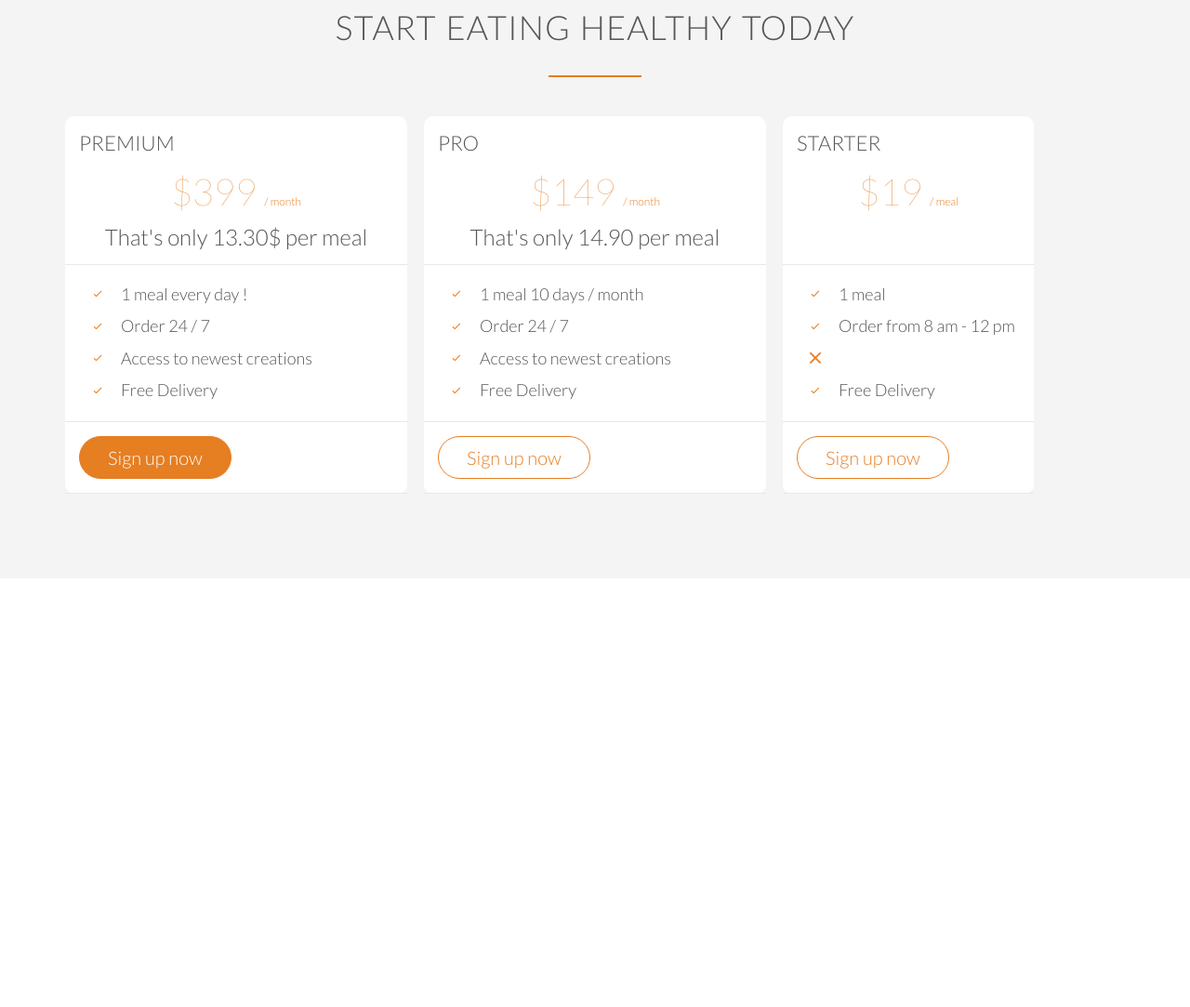
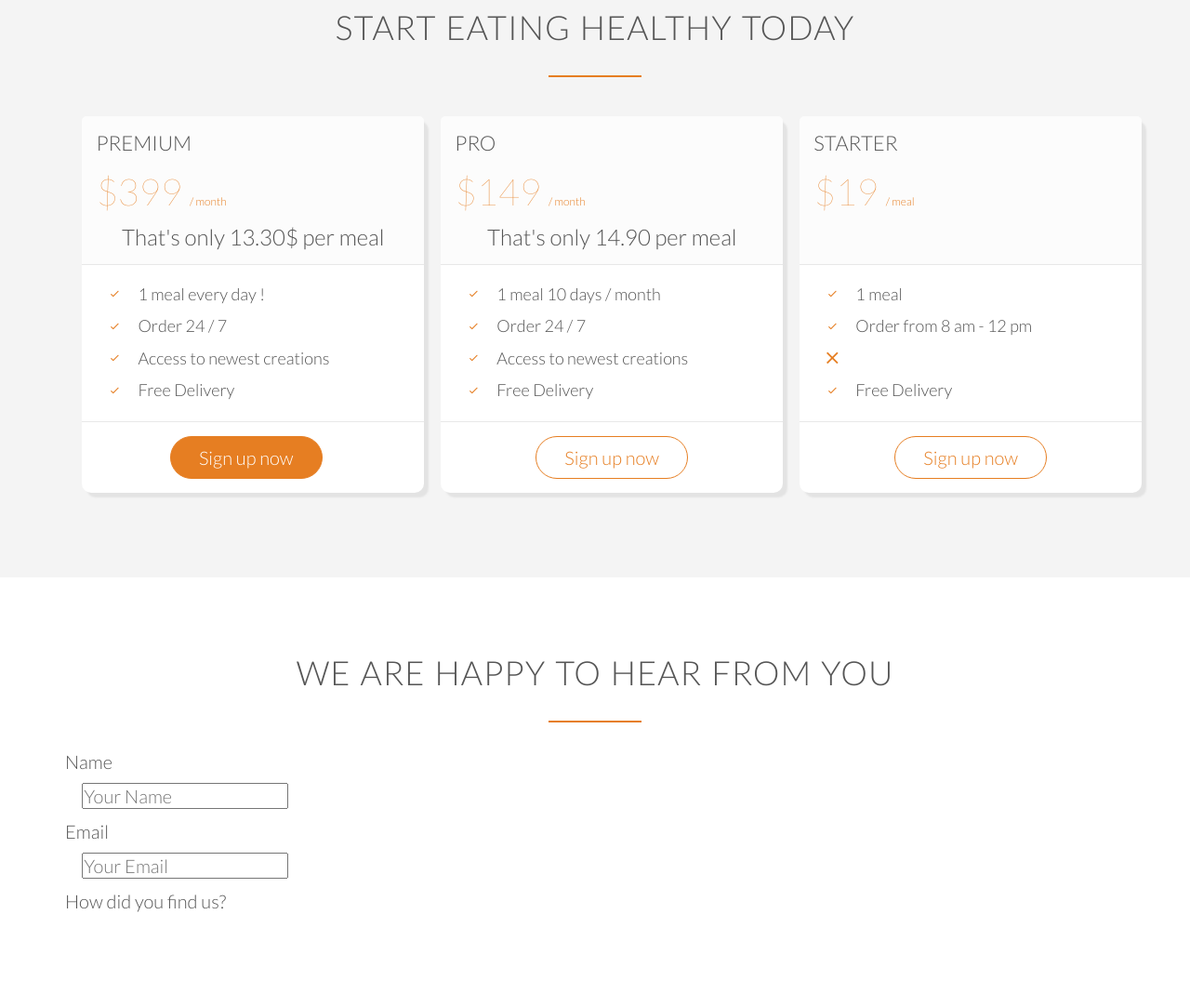
Before and after one commit to Mreyna3/Omnifood, a plain HTML site: page index.html in a window 1280 px wide. Shown: the part 4040-5123 px from the top of the page at 93% size. Before the commit the page ends 4662 px from the top, so only its background shows below. Drawn offline with Linux system fonts and the light colour scheme; files whose address does not match are found by name.

Commit message:
Updated Files

```diff
--- a/index.html
+++ b/index.html
@@ -302,7 +302,7 @@
                         </div>
                     </div>
                 </div>
-                <div class="col span-1-of-three">
+                <div class="col span-1-of-3">
                     <div class="plan-box">
                         <div>
                             <h3>Starter</h3>
@@ -324,6 +324,41 @@
                     </div>
                 </div>
             </div>
+        </section>
+
+        <section class="section-form">
+            <div class="row">
+                <h2>We are happy to hear from you</h2>
+            </div>
+            <div class="row">
+                <form method="post" action="#" class="contact-form">
+                    <div class="row">
+                        <div clas="col span-1-of-3">
+                            <label for="name">Name</label>
+                        </div>
+                        <div class="col span-2-of-3">
+                            <input type="text" name="name" id="name" placeholder="Your Name" required>
+                        </div>
+                    </div>
+                    <div class="row">
+                        <div clas="col span-1-of-3">
+                            <label for="email">Email</label>
+                        </div>
+                        <div class="col span-2-of-3">
+                            <input type="email" name="email" id="email" placeholder="Your Email" required>
+                        </div>
+                    </div>
+                    <div class="row">
+                        <div clas="col span-1-of-3">
+                            <label for="find-us">How did you find us?</label>
+                        </div>
+                        <div class="col span-2-of-3">
+
+                        </div>
+                    </div>
+                </form>
+            </div>
+
         </section>
 
   <!--
--- a/resources/css/style.css
+++ b/resources/css/style.css
@@ -420,7 +420,8 @@ cite img{
     background-color: #fff;
     border-radius: 10px;
     width: 100%;
-
+    margin-left: 5%;
+    box-shadow: 5px 5px 2px #e3e3e3;
 
 
 }
@@ -430,7 +431,17 @@ cite img{
     padding: 15px;
     border-bottom: 1px solid #e8e8e8;
 
+}
 
+.plan-box div:first-child{
+    background-color: #fcfcfc;
+    border-top-left-radius: 5px;
+    border-top-right-radius: 5px;
+}
+
+.plan-box div:last-child{
+    text-align: center;
+    border: 0;
 }
 
 .plan-box ul {
@@ -445,7 +456,7 @@ cite img{
 .plan-price {
     font-size: 200%;
     font-weight: 100;
-    text-align: center;
+
     margin-bottom: 10px;
     color: #e67e22;
 }
```
